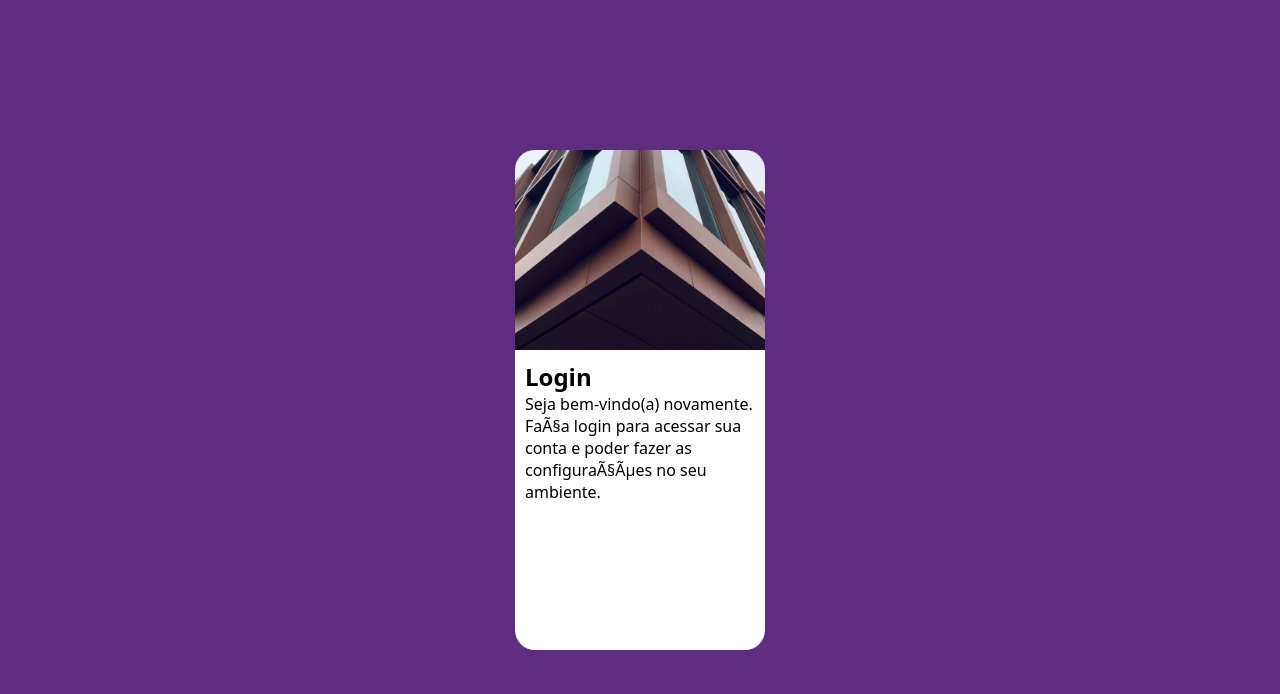
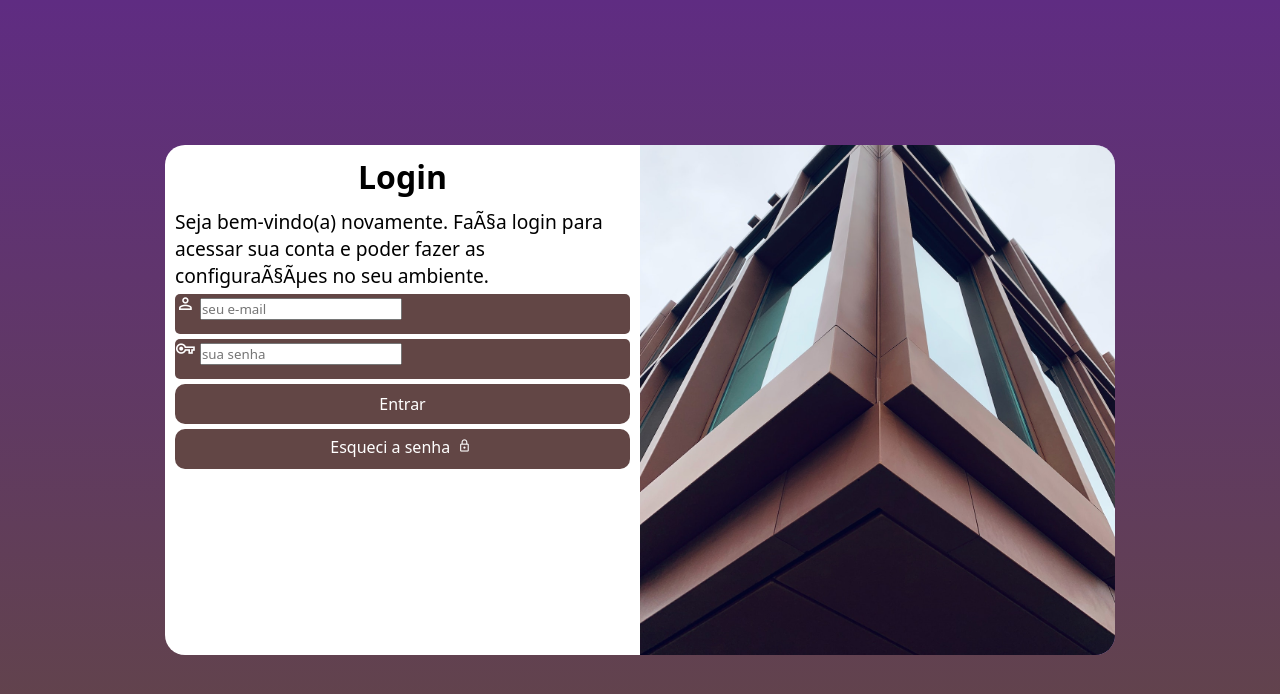
Before and after one commit to pedrowilliam16/projeto-login, a plain HTML site: page index.html in a window 1280 px wide. Drawn offline with nearby package versions, Linux system fonts and the light colour scheme.

Commit message:
formulario atualizado

```diff
--- /dev/null
+++ b/estilos/media-query.css
@@ -0,0 +1,55 @@
+@charset "UTF-8";
+
+@media screen and (min-width: 768px) and (max-width: 992px) {
+
+    body {
+        background-image: linear-gradient(to top, #624645, #5f2c82);
+    }
+
+    section#login {
+        width: 80vw;
+    }
+
+    section#login > div#imagem {
+        float: left;
+        width: 30%;
+        height: 100%;
+    }
+
+    section#login > div#formulario {
+        float: right;
+        width: 70%;
+    }
+
+}
+
+@media screen and (min-width: 992px) {
+
+    body {
+        background-image: linear-gradient(to top, #624645, #5f2c82);
+    }
+
+    section#login {
+        width: 950px;
+    }
+
+    section#login > div#imagem {
+        float: right;
+        width: 50%;
+        height: 100%;
+    }
+
+    section#login > div#formulario {
+        float: left;
+        width: 50%;
+    }
+
+    div#formulario > h1 {
+        font-size: 2em;
+    }
+
+    div#formulario > p {
+        font-size: 1.2em;
+    }
+
+}
--- a/estilos/style.css
+++ b/estilos/style.css
@@ -4,6 +4,8 @@
     Paleta de Cores
     Verde: #49a09d
     Lilás: #5f2c82
+    Marrom: #624645
+
 */
 
 * {
@@ -34,9 +36,12 @@ section#login {
 
     background-color: white;
     width: 250px;
-    height: 500px;
+    height: 510px;
     border-radius: 20px;
     box-shadow: 0px 0px 10px rgba(0, 0, 0, 0.450j);
+
+    transition: width 1s, height 1s;
+    transition-timing-function: ease;
 }
 
 section#login > div#imagem {
@@ -51,3 +56,72 @@ section#login > div#formulario {
     display: block;
     padding: 10px;
 }
+
+div#formulario > h1 {
+    text-align: center;
+    margin-bottom: 10px;
+}
+
+div#formulario > p {
+    font-size: 0.8em;
+}
+
+form > div.campo {
+    background-color: #624645;
+    display: block;
+    width: 100%;
+    height: 40px;
+    border-radius: 5px;
+    margin: 5px 0px;
+}
+
+div.campo > label {
+    display: none;
+}
+
+div.campo > span {
+    color: white;
+    font-size: 1.3em;
+}
+
+form > input[type=submit] {
+    display: block;
+    font-size: 1em;
+    width: 100%;
+    height: 40px;
+    background-color: #624645;
+    color: white;
+    border: none;
+    border-radius: 10px;
+    cursor: pointer;
+    margin-top: 5px;
+}
+
+form > input[type=submit]:hover {
+    background-color: #302322;
+}
+
+form > a.botao {
+    display: block;
+    text-align: center;
+    font-size: 1em;
+    width: 100%;
+    height: 40px;
+    background-color: #624645;
+    color: white;
+    border: none;
+    border-radius: 10px;
+    cursor: pointer;
+    margin-top: 5px;
+    text-decoration: none;
+    padding-top: 7px;
+}
+
+form > a.botao:hover {
+    background-color: #302322;
+}
+
+form > a.botao > span {
+    font-size: 0.9em;
+    padding: 3px;
+}
--- a/index.html
+++ b/index.html
@@ -4,7 +4,9 @@
     <meta charset="pt-br">
     <meta name="viewport" content="width=device-width, initial-scale=1.0">
     <title>Login</title>
+    <link rel="stylesheet" href="https://fonts.googleapis.com/css2?family=Material+Symbols+Outlined:opsz,wght,FILL,GRAD@48,400,0,0" />
     <link rel="stylesheet" href="estilos/style.css">
+    <link rel="stylesheet" href="estilos/media-query.css">
 </head>
 <body>
     <main>
@@ -14,8 +16,21 @@
             <div id="formulario">
                 <h1>Login</h1>
                 <p>Seja bem-vindo(a) novamente. Faça login para acessar sua conta e poder fazer as configurações no seu ambiente.</p>
-                <form action="login.php" method="post">
-
+                <form action="login.php" method="post" autocomplete="on">
+                    <div class="campo">
+                        <span class="material-symbols-outlined">person</span>
+                        <input type="email" name="login" id="ilogin" placeholder="seu e-mail" autocomplete="email" required minlength="30">
+                         <label for="ilogin">Login</label>
+                    </div>
+                    <div class="campo">
+                        <span class="material-symbols-outlined">vpn_key</span>
+                        <input type="password" name="senha" id="isenha" placeholder="sua senha" autocomplete="current-password" required minlength="8" maxlength="20">
+                        <label for="isenha">Senha</label>
+                    </div>
+                    <input type="submit" value="Entrar">
+                    <a href="esqueci.html" class="botao">
+                        Esqueci a senha <span class="material-symbols-outlined">lock</span>
+                    </a>
                 </form>
             </div>
         </section>
```
